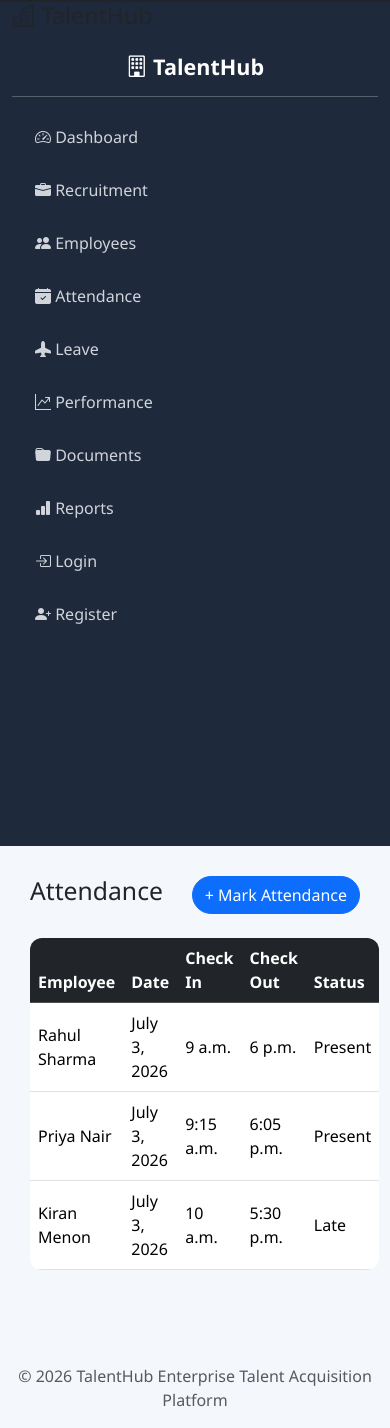
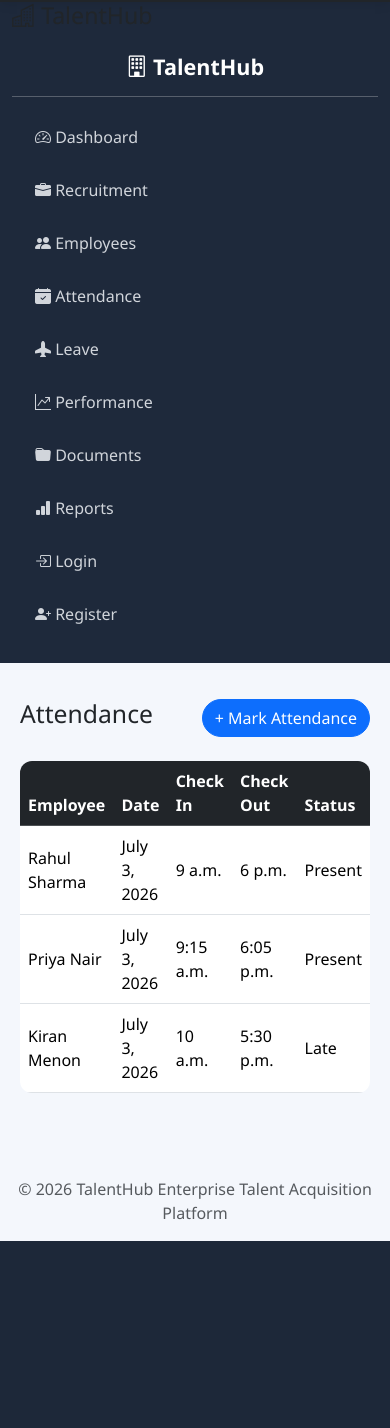
Before and after one commit to neikah/TalentHub, a Django app: page /attendance/ in a window 390 px wide. Shown: the part 54-1482 px from the top of the page. After the commit the page ends 1295 px from the top, so only its background shows below. Run offline with Django 5.2, Linux system fonts and the light colour scheme; data comes from the database, SQL or seed files in the repository.

Commit message:
Fix mobile layout

```diff
--- a/templates/base.html
+++ b/templates/base.html
@@ -69,6 +69,19 @@ body{
     box-shadow:0 3px 10px rgba(0,0,0,.08);
 }
 
+@media (max-width: 768px) {
+
+    .sidebar{
+        min-height:auto;
+        padding-bottom:20px;
+    }
+
+    .content{
+        padding:20px;
+    }
+
+}
+
 </style>
 
 </head>
@@ -81,7 +94,7 @@ body{
 
 <div class="row">
 
-<div class="col-md-2 sidebar vh-100 position-sticky top-0">
+<div class="col-12 col-md-2 sidebar">
 
 <h3>
 
@@ -95,7 +108,7 @@ TalentHub
 
 </div>
 
-<div class="col-md-10 content">
+<div class="col-12 col-md-10 content mt-3 mt-md-0">
 
 {% block content %}
 
```
